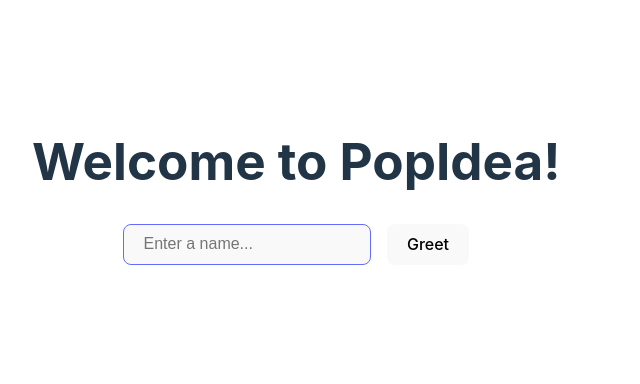
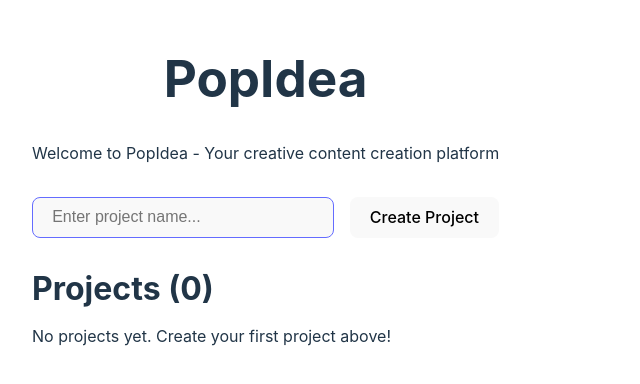
Before and after one commit to qihangkong/popidea, a React (Vite) app: page / in a window 1280 px wide. Shown: the part 210-594 px from the top of the page, without its empty margins (0-640 px from the left). Built offline with nearby package versions, Linux system fonts and the light colour scheme.

Commit message:
Step 1.6: 前端框架

```diff
--- a/src/App.tsx
+++ b/src/App.tsx
@@ -1,30 +1,15 @@
-import { useState } from 'react'
+import { BrowserRouter as Router, Routes, Route, Navigate } from 'react-router-dom'
+import { HomePage, ProjectDetail } from './pages'
 
 function App() {
-  const [greetMsg, setGreetMsg] = useState('')
-  const [name, setName] = useState('')
-
-  async function greet() {
-    setGreetMsg(await window.__TAURI_INVOKE__('greet', { name }))
-  }
-
   return (
-    <div className="container">
-      <h1>Welcome to PopIdea!</h1>
-
-      <div className="row">
-        <input
-          id="greet-input"
-          onChange={(e) => setName(e.currentTarget.value)}
-          placeholder="Enter a name..."
-        />
-        <button type="button" onClick={() => greet()}>
-          Greet
-        </button>
-      </div>
-
-      <p>{greetMsg}</p>
-    </div>
+    <Router>
+      <Routes>
+        <Route path="/" element={<HomePage />} />
+        <Route path="/project/:projectId" element={<ProjectDetail />} />
+        <Route path="*" element={<Navigate to="/" replace />} />
+      </Routes>
+    </Router>
   )
 }
 
--- /dev/null
+++ b/src/api/client.ts
@@ -0,0 +1,19 @@
+import { invoke } from '@tauri-apps/api/core'
+
+export interface ApiResponse<T> {
+  success: boolean
+  data?: T
+  error?: string
+}
+
+export class ApiClient {
+  static async invoke<T>(command: string, args?: Record<string, unknown>): Promise<T> {
+    try {
+      const result = await invoke<T>(command, args)
+      return result
+    } catch (error) {
+      console.error(`API Error [${command}]:`, error)
+      throw error
+    }
+  }
+}
--- /dev/null
+++ b/src/api/episodes.ts
@@ -0,0 +1,32 @@
+import { ApiClient } from './client'
+import type { Episode } from '../types'
+
+export class EpisodesApi {
+  static async getEpisodes(projectId: string): Promise<Episode[]> {
+    return ApiClient.invoke<Episode[]>('get_episodes', { projectId })
+  }
+
+  static async createEpisode(
+    projectId: string,
+    name: string,
+    content?: string
+  ): Promise<Episode> {
+    return ApiClient.invoke<Episode>('create_episode', { projectId, name, content })
+  }
+
+  static async getEpisode(id: string): Promise<Episode | null> {
+    return ApiClient.invoke<Episode | null>('get_episode', { id })
+  }
+
+  static async updateEpisode(
+    id: string,
+    name?: string,
+    content?: string
+  ): Promise<Episode | null> {
+    return ApiClient.invoke<Episode | null>('update_episode', { id, name, content })
+  }
+
+  static async deleteEpisode(id: string): Promise<boolean> {
+    return ApiClient.invoke<boolean>('delete_episode', { id })
+  }
+}
--- /dev/null
+++ b/src/api/index.ts
@@ -0,0 +1,3 @@
+export * from './client'
+export * from './projects'
+export * from './episodes'
--- /dev/null
+++ b/src/api/projects.ts
@@ -0,0 +1,28 @@
+import { ApiClient } from './client'
+import type { Project } from '../types'
+
+export class ProjectsApi {
+  static async getProjects(): Promise<Project[]> {
+    return ApiClient.invoke<Project[]>('get_projects')
+  }
+
+  static async createProject(name: string, description?: string): Promise<Project> {
+    return ApiClient.invoke<Project>('create_project', { name, description })
+  }
+
+  static async getProject(id: string): Promise<Project | null> {
+    return ApiClient.invoke<Project | null>('get_project', { id })
+  }
+
+  static async updateProject(
+    id: string,
+    name?: string,
+    description?: string
+  ): Promise<Project | null> {
+    return ApiClient.invoke<Project | null>('update_project', { id, name, description })
+  }
+
+  static async deleteProject(id: string): Promise<boolean> {
+    return ApiClient.invoke<boolean>('delete_project', { id })
+  }
+}
--- a/src/index.css
+++ b/src/index.css
@@ -33,6 +33,12 @@ body {
 h1 {
   font-size: 3.2em;
   line-height: 1.1;
+}
+
+h2 {
+  font-size: 2em;
+  line-height: 1.2;
+  margin: 2rem 0 1rem;
 }
 
 button {
@@ -96,3 +102,59 @@ input {
     color: #213547;
   }
 }
+
+.project-form,
+.episode-form {
+  display: flex;
+  gap: 1rem;
+  justify-content: center;
+  margin: 2rem 0;
+}
+
+.project-form input,
+.episode-form input {
+  flex: 1;
+  max-width: 400px;
+}
+
+.projects-list,
+.episodes-list {
+  text-align: left;
+  margin-top: 2rem;
+}
+
+.projects-list ul,
+.episodes-list ul {
+  list-style: none;
+  padding: 0;
+}
+
+.project-item,
+.episode-item {
+  display: flex;
+  justify-content: space-between;
+  align-items: center;
+  padding: 1rem;
+  margin: 0.5rem 0;
+  background-color: rgba(255, 255, 255, 0.05);
+  border-radius: 8px;
+}
+
+.project-item button,
+.episode-item button {
+  background-color: #dc2626;
+  border-color: #dc2626;
+}
+
+.project-item button:hover,
+.episode-item button:hover {
+  background-color: #b91c1c;
+  border-color: #b91c1c;
+}
+
+@media (prefers-color-scheme: light) {
+  .project-item,
+  .episode-item {
+    background-color: rgba(0, 0, 0, 0.05);
+  }
+}
--- /dev/null
+++ b/src/pages/HomePage.tsx
@@ -0,0 +1,90 @@
+import { useState, useEffect } from 'react'
+import { ProjectsApi } from '../api'
+import type { Project } from '../types'
+
+export function HomePage() {
+  const [projects, setProjects] = useState<Project[]>([])
+  const [loading, setLoading] = useState(true)
+  const [newProjectName, setNewProjectName] = useState('')
+
+  useEffect(() => {
+    loadProjects()
+  }, [])
+
+  async function loadProjects() {
+    try {
+      setLoading(true)
+      const data = await ProjectsApi.getProjects()
+      setProjects(data)
+    } catch (error) {
+      console.error('Failed to load projects:', error)
+    } finally {
+      setLoading(false)
+    }
+  }
+
+  async function handleCreateProject() {
+    if (!newProjectName.trim()) return
+
+    try {
+      await ProjectsApi.createProject(newProjectName)
+      setNewProjectName('')
+      await loadProjects()
+    } catch (error) {
+      console.error('Failed to create project:', error)
+    }
+  }
+
+  async function handleDeleteProject(id: string) {
+    try {
+      await ProjectsApi.deleteProject(id)
+      await loadProjects()
+    } catch (error) {
+      console.error('Failed to delete project:', error)
+    }
+  }
+
+  return (
+    <div className="container">
+      <h1>PopIdea</h1>
+      <p>Welcome to PopIdea - Your creative content creation platform</p>
+
+      <div className="project-form">
+        <input
+          type="text"
+          value={newProjectName}
+          onChange={(e) => setNewProjectName(e.target.value)}
+          placeholder="Enter project name..."
+        />
+        <button onClick={handleCreateProject}>Create Project</button>
+      </div>
+
+      {loading ? (
+        <p>Loading projects...</p>
+      ) : (
+        <div className="projects-list">
+          <h2>Projects ({projects.length})</h2>
+          {projects.length === 0 ? (
+            <p>No projects yet. Create your first project above!</p>
+          ) : (
+            <ul>
+              {projects.map((project) => (
+                <li key={project.id}>
+                  <div className="project-item">
+                    <div>
+                      <strong>{project.name}</strong>
+                      {project.description && <p>{project.description}</p>}
+                    </div>
+                    <button onClick={() => handleDeleteProject(project.id)}>
+                      Delete
+                    </button>
+                  </div>
+                </li>
+              ))}
+            </ul>
+          )}
+        </div>
+      )}
+    </div>
+  )
+}
--- /dev/null
+++ b/src/pages/ProjectDetail.tsx
@@ -0,0 +1,95 @@
+import { useState, useEffect } from 'react'
+import { useParams } from 'react-router-dom'
+import { EpisodesApi } from '../api'
+import type { Episode } from '../types'
+
+export function ProjectDetail() {
+  const { projectId } = useParams<{ projectId: string }>()
+  const [episodes, setEpisodes] = useState<Episode[]>([])
+  const [loading, setLoading] = useState(true)
+  const [newEpisodeName, setNewEpisodeName] = useState('')
+
+  useEffect(() => {
+    if (projectId) {
+      loadEpisodes()
+    }
+  }, [projectId])
+
+  async function loadEpisodes() {
+    if (!projectId) return
+
+    try {
+      setLoading(true)
+      const data = await EpisodesApi.getEpisodes(projectId)
+      setEpisodes(data)
+    } catch (error) {
+      console.error('Failed to load episodes:', error)
+    } finally {
+      setLoading(false)
+    }
+  }
+
+  async function handleCreateEpisode() {
+    if (!projectId || !newEpisodeName.trim()) return
+
+    try {
+      await EpisodesApi.createEpisode(projectId, newEpisodeName)
+      setNewEpisodeName('')
+      await loadEpisodes()
+    } catch (error) {
+      console.error('Failed to create episode:', error)
+    }
+  }
+
+  async function handleDeleteEpisode(id: string) {
+    try {
+      await EpisodesApi.deleteEpisode(id)
+      await loadEpisodes()
+    } catch (error) {
+      console.error('Failed to delete episode:', error)
+    }
+  }
+
+  return (
+    <div className="container">
+      <h1>Project: {projectId}</h1>
+
+      <div className="episode-form">
+        <input
+          type="text"
+          value={newEpisodeName}
+          onChange={(e) => setNewEpisodeName(e.target.value)}
+          placeholder="Enter episode name..."
+        />
+        <button onClick={handleCreateEpisode}>Create Episode</button>
+      </div>
+
+      {loading ? (
+        <p>Loading episodes...</p>
+      ) : (
+        <div className="episodes-list">
+          <h2>Episodes ({episodes.length})</h2>
+          {episodes.length === 0 ? (
+            <p>No episodes yet. Create your first episode above!</p>
+          ) : (
+            <ul>
+              {episodes.map((episode) => (
+                <li key={episode.id}>
+                  <div className="episode-item">
+                    <div>
+                      <strong>{episode.name}</strong>
+                      {episode.content && <p>{episode.content}</p>}
+                    </div>
+                    <button onClick={() => handleDeleteEpisode(episode.id)}>
+                      Delete
+                    </button>
+                  </div>
+                </li>
+              ))}
+            </ul>
+          )}
+        </div>
+      )}
+    </div>
+  )
+}
--- /dev/null
+++ b/src/pages/index.ts
@@ -0,0 +1,2 @@
+export * from './HomePage'
+export * from './ProjectDetail'
```
